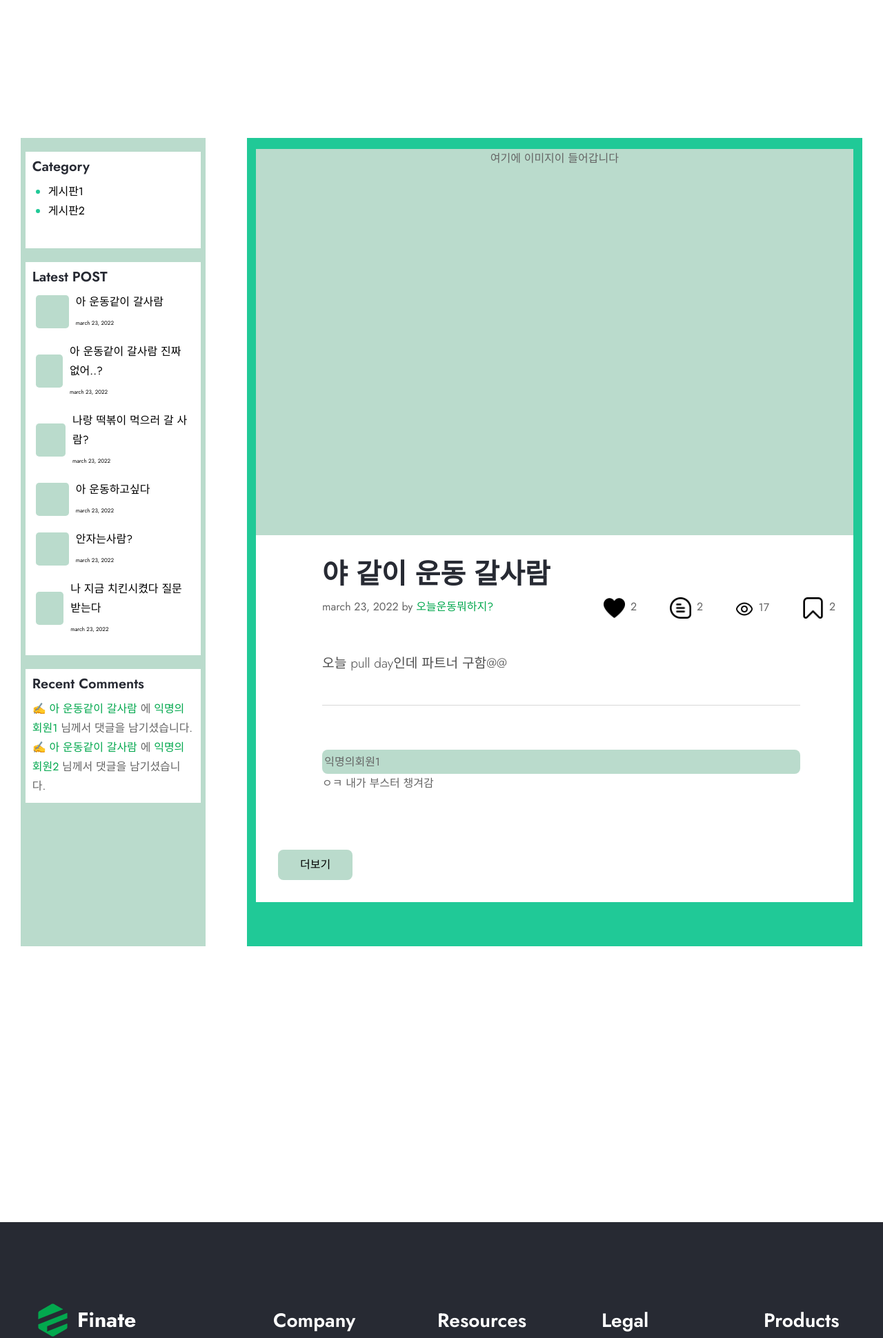
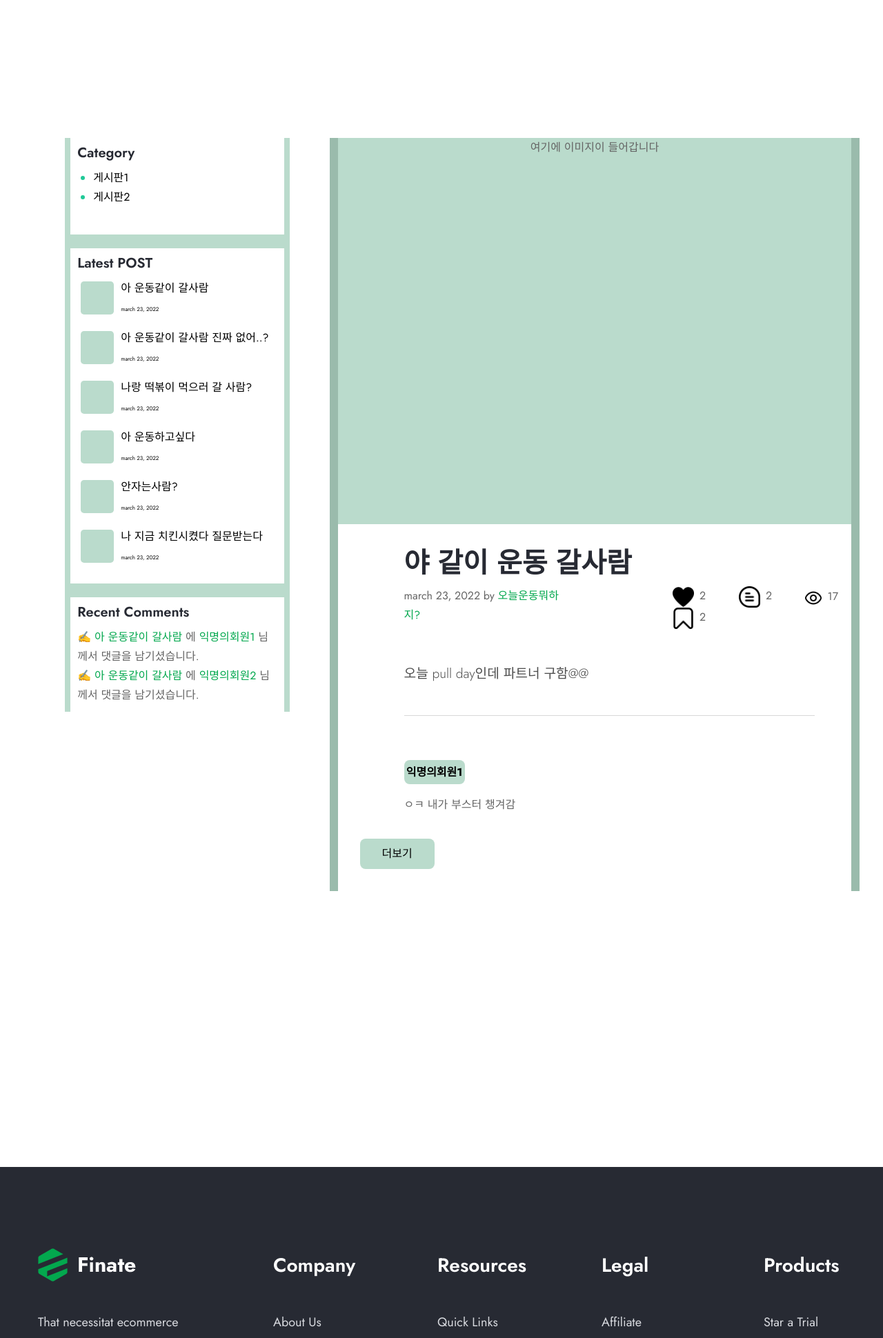
Before and after one commit to KEEMSY/F5_TEAM3, a Django app: page /temp/ in a window 1280 px wide. Shown: the part 200-2140 px from the top of the page at 69% size. Run offline with Django 4.2, Linux system fonts and the light colour scheme; some libraries are stand-ins or nearby versions; some web fonts are replaced.

Commit message:
add 4:8비율 완성

```diff
--- a/static/css/community.css
+++ b/static/css/community.css
@@ -5,11 +5,12 @@
 .wraper_wraper{
     display: flex;
     margin: 0 auto;
+    max-width : 90%;
 }
 
 
 .left_wrapper{
-    width: 30%;
+    width: 85%;
     max-width: 400px;
     margin: 400px 30px;
     background-color:#badbcc;
@@ -109,7 +110,7 @@
 /* START RIGHT_WRAPPER*/
 .right_wrapper{
     margin: 400px 30px;
-    background-color: #20c997;
+    background-color: #9abbac;
     width: 100%;
     max-width: 1600px;
 }
@@ -162,6 +163,7 @@
     display: flex;
     text-align: center;
     align-items: center;
+    flex-wrap: wrap;
 }
 
 .right_wrapper_icons{
@@ -189,6 +191,22 @@
     margin-top: 4rem;
 }
 
+.content_best_comment_user{
+    /*width: 80%;*/
+    padding: 0.2rem;
+    border-radius: 0.5rem;
+    /*background-color: #f4f4f4;*/
+    background-color: #badbcc;
+    font-weight: bolder;
+    color: #000000;
+    display:inline-block;
+
+}
+
+.content_best_comment_content{
+    margin-top: 1rem;
+}
+
 .content_botton{
     margin:  4rem 0px;
     padding: 2rem;
@@ -207,13 +225,3 @@
 hr{
     width: 80%;
 }
-
-
-
-.content_best_comment_user{
-    width: 80%;
-    padding: 0.2rem;
-    border-radius: 0.5rem;
-    /*background-color: #f4f4f4;*/
-    background-color: #badbcc;
-}
--- a/templates/articleapp/temp_commnuity.html
+++ b/templates/articleapp/temp_commnuity.html
@@ -14,7 +14,8 @@
 
     {# End Header Wrpper#}
     <div class="wraper_wraper">
-        <div class="left_wrapper">
+        <div class="col-4">
+            <div class="left_wrapper">
             <div class="category_wrapper">
                 <div class="categories">
                     <div class="title_wrapper">
@@ -188,8 +189,9 @@
 
             </div>
         </div>
-
-        <div class="right_wrapper">
+        </div>
+        <div class="col-8">
+            <div class="right_wrapper">
             <div class="content_wrapper">
                 <div class="content_img">
                     여기에 이미지이 들어갑니다
@@ -270,6 +272,7 @@
                 </div>
             </div>
         </div>
+        </div>
     </div>
 
 
```
